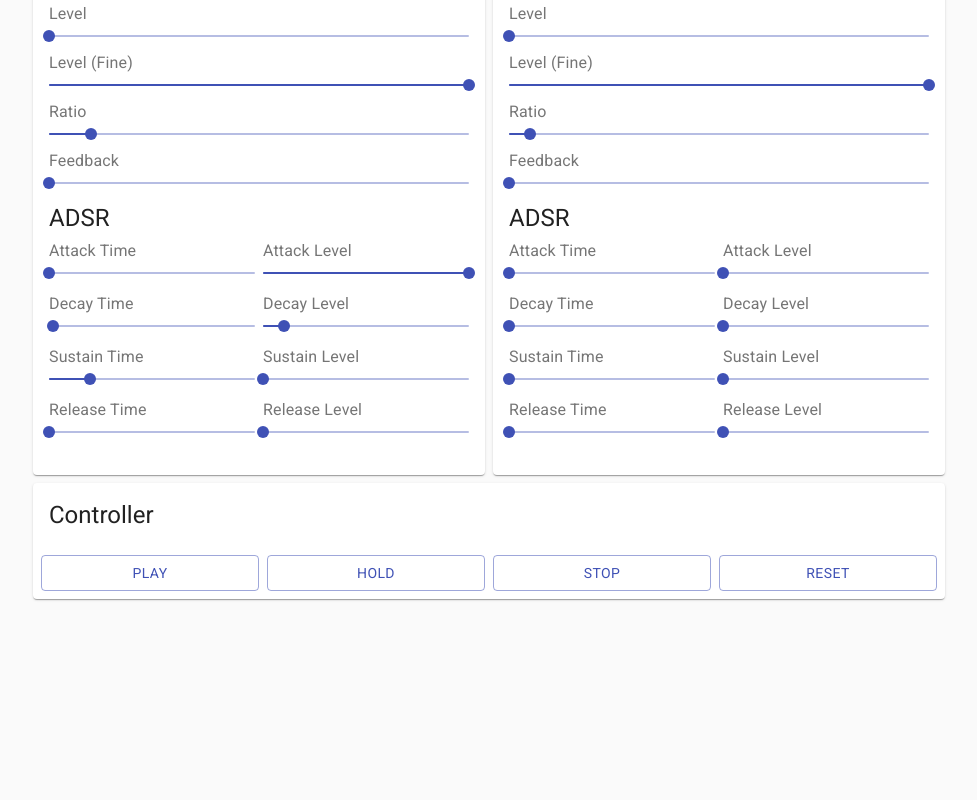
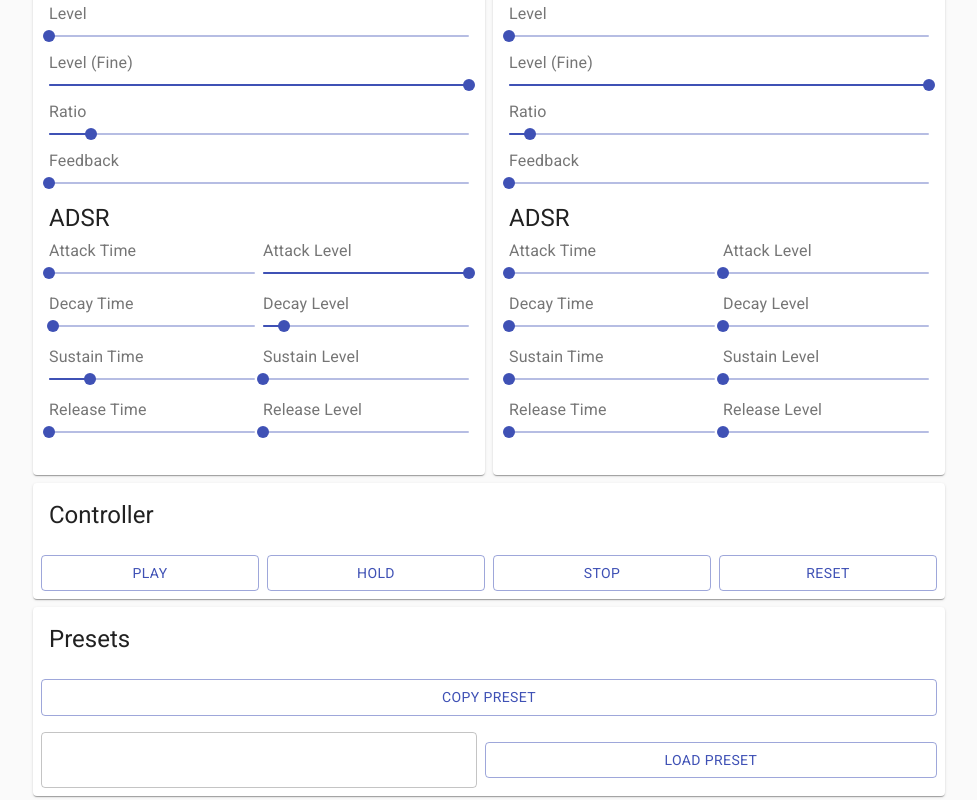
Before and after one commit to alegemaate/web-audio-music, a React (Create React App) app in the folder client/: page /osc-controller/gmsynth in a window 1280 px wide. Shown: the part 274-1074 px from the top of the page, without its empty margins (151-1128 px from the left). Before the commit the page ends 877 px from the top, so only its background shows below. Built offline with nearby package versions, Linux system fonts and the light colour scheme.

Commit message:
Add presets to gmsynth

```diff
--- a/client/package.json
+++ b/client/package.json
@@ -12,7 +12,8 @@
     "react": "^17.0.1",
     "react-dom": "^17.0.1",
     "react-scripts": "4.0.1",
-    "typescript": "^4.0.3"
+    "typescript": "^4.0.3",
+    "yup": "^0.32.9"
   },
   "scripts": {
     "start": "HTTPS=true react-scripts start",
--- a/client/src/GmSynth.tsx
+++ b/client/src/GmSynth.tsx
@@ -203,7 +203,7 @@ export class GmSynth {
     );
   }
 
-  public destroy() {
+  public destroy(): void {
     this.op1.disconnect();
     this.op2.disconnect();
     this.op1Gain.disconnect();
@@ -217,4 +217,12 @@ export class GmSynth {
       this.op2.stop();
     }
   }
+
+  public bundlePreset(): string {
+    return btoa(JSON.stringify(this.preset));
+  }
+
+  public unbundlePreset(code: string): GmPreset {
+    return JSON.parse(atob(code)) as GmPreset;
+  }
 }
--- a/client/src/GmTest.tsx
+++ b/client/src/GmTest.tsx
@@ -1,4 +1,5 @@
 import React from "react";
+import * as yup from "yup";
 import { RouteComponentProps } from "@reach/router";
 import {
   Button,
@@ -11,6 +12,7 @@ import {
   Typography,
   InputLabel,
   CardActions,
+  TextField,
 } from "@material-ui/core";
 import { GmPreset, GmSynth } from "./GmSynth";
 import { GM_INSTRUMENTS } from "./gmInstruments";
@@ -19,6 +21,9 @@ import { rangeMap } from "./helpers";
 export const GmTest: React.FC<RouteComponentProps> = () => {
   const [gmSynth, setGmSynth] = React.useState<GmSynth | null>(null);
   const [preset, setPreset] = React.useState<GmPreset>(GM_INSTRUMENTS[0]);
+  const [copied, setCopied] = React.useState(false);
+  const [presetText, setPresetText] = React.useState("");
+  const [presetError, setPresetError] = React.useState("");
 
   const playNote = (event: React.MouseEvent<HTMLButtonElement, MouseEvent>) => {
     if (!gmSynth) {
@@ -47,6 +52,70 @@ export const GmTest: React.FC<RouteComponentProps> = () => {
 
   const reset = () => {
     setPreset(GM_INSTRUMENTS[0]);
+  };
+
+  const copyPreset = async () => {
+    await navigator.clipboard.writeText(btoa(JSON.stringify(preset)));
+    setCopied(true);
+    setTimeout(() => {
+      setCopied(false);
+    }, 1000);
+  };
+
+  const handlePresetChange = (
+    event: React.ChangeEvent<HTMLTextAreaElement | HTMLInputElement>
+  ) => {
+    setPresetText(event.target.value);
+  };
+
+  const loadPreset = () => {
+    try {
+      const parsed = JSON.parse(atob(presetText));
+
+      const opSchema = yup
+        .object({
+          type: yup
+            .mixed<"sawtooth" | "sine" | "square" | "triangle">()
+            .oneOf(["sawtooth", "sine", "square", "triangle"])
+            .required(),
+          dest: yup
+            .mixed<"op1" | "op2" | "out" | "blackhole">()
+            .oneOf(["op1", "op2", "out", "blackhole"])
+            .required(),
+          ratio: yup.number().required(),
+          feedback: yup.number().required(),
+          level: yup.number().required(),
+          adsr: yup
+            .object({
+              attackLevel: yup.number().required(),
+              attackTime: yup.number().required(),
+              decayLevel: yup.number().required(),
+              decayTime: yup.number().required(),
+              sustainLevel: yup.number().required(),
+              sustainTime: yup.number().required(),
+              releaseLevel: yup.number().required(),
+              releaseTime: yup.number().required(),
+            })
+            .required(),
+        })
+        .required();
+
+      const schema = yup
+        .object({
+          gain: yup.number().required(),
+          op1: opSchema,
+          op2: opSchema,
+        })
+        .required();
+
+      const res = schema.validateSync(parsed);
+      setPreset(res);
+    } catch (e) {
+      setPresetError("Invalid preset");
+    }
+    setTimeout(() => {
+      setPresetError("");
+    }, 1000);
   };
 
   return (
@@ -100,6 +169,41 @@ export const GmTest: React.FC<RouteComponentProps> = () => {
                 fullWidth
               >
                 Reset
+              </Button>
+            </CardActions>
+          </Card>
+        </Grid>
+
+        <Grid xs={12} item>
+          <Card>
+            <CardContent>
+              <Typography variant="h5">Presets</Typography>
+            </CardContent>
+            <CardActions>
+              <Button
+                onClick={copyPreset}
+                variant="outlined"
+                color={copied ? "secondary" : "primary"}
+                fullWidth
+              >
+                {copied ? "Copied!" : "Copy preset"}
+              </Button>
+            </CardActions>
+            <CardActions>
+              <TextField
+                variant="outlined"
+                color="primary"
+                fullWidth
+                type="text"
+                onChange={handlePresetChange}
+              />
+              <Button
+                onClick={loadPreset}
+                variant="outlined"
+                fullWidth
+                color={presetError ? "secondary" : "primary"}
+              >
+                {presetError ? presetError : "Load Preset"}
               </Button>
             </CardActions>
           </Card>
```
Also changed, not shown: 1 other file (tests, documents, lock files or other folders).
